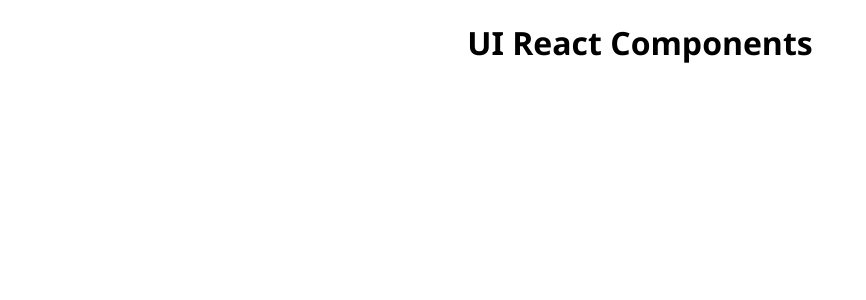
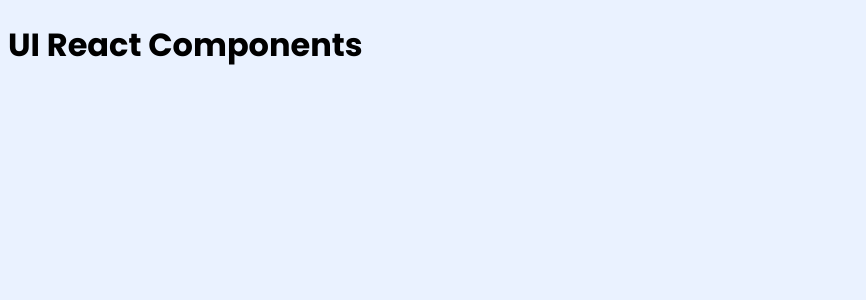
Before and after one commit to mancillajonathan/ui-react-components, a React (Create React App) app: page / in a window 1280 px wide. Shown: the top 300 px of the page, without its empty margins (0-866 px from the left). Built offline with nearby package versions, Linux system fonts and the light colour scheme.

Commit message:
Importing Poppins font 📄

```diff
--- a/src/App.css
+++ b/src/App.css
@@ -1,6 +1,10 @@
+@import url('https://fonts.googleapis.com/css2?family=Poppins:wght@400;500;600;700;800&display=swap');
+
 body {
-	font-family: 'Segoe UI', Tahoma, Geneva, Verdana, sans-serif;
+	background-color: #eaf2ff;
+	font-family: 'Poppins', sans-serif;
 }
-.App {
+
+.App__title {
 	text-align: center;
 }
```
